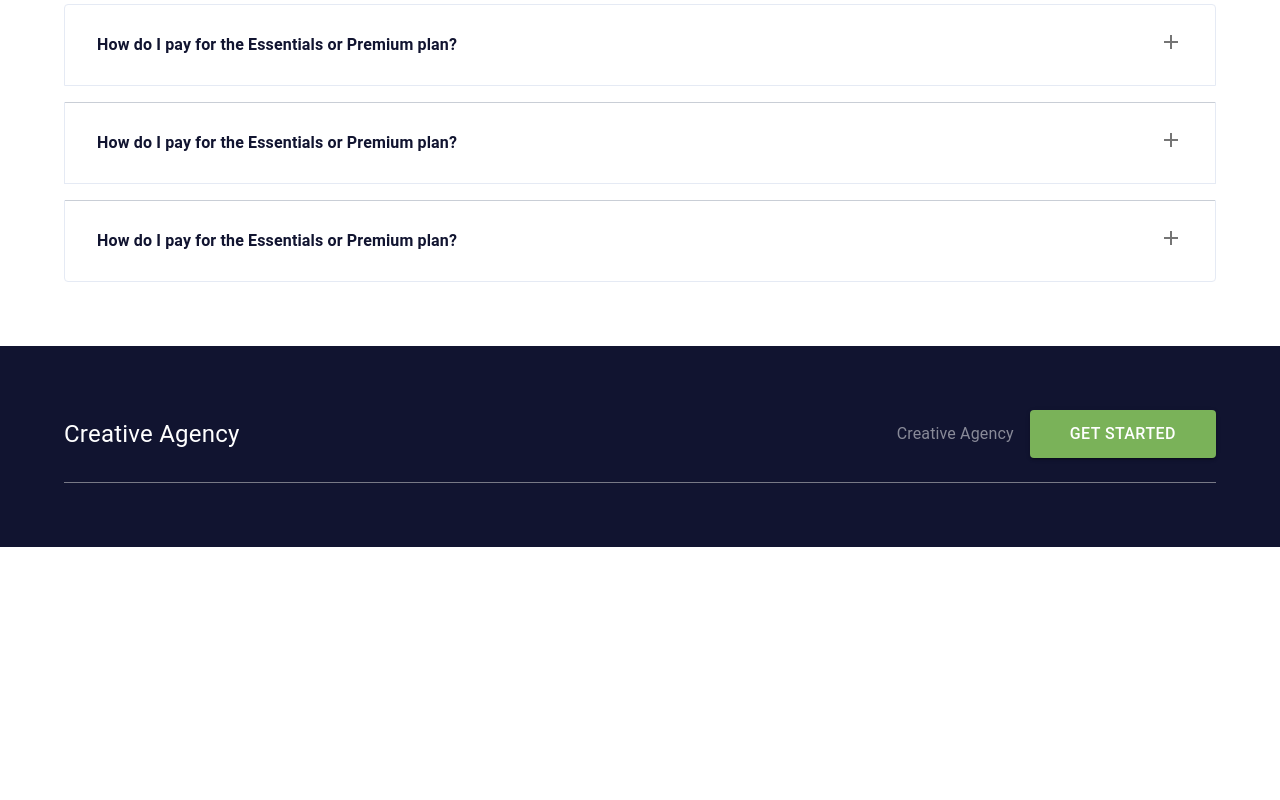
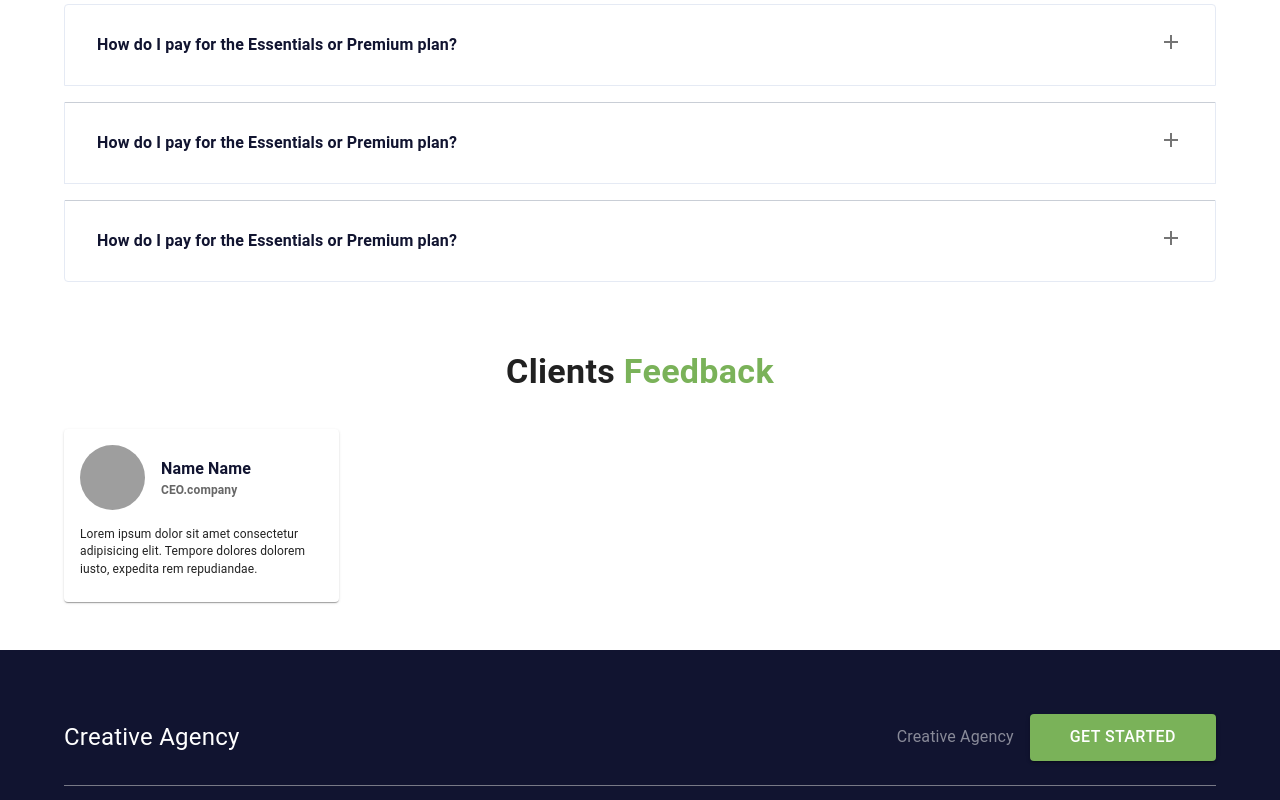
Before and after one commit to mohiuddin2721/creative-agency-materialUI, a React (Create React App) app: page / in a window 1280 px wide. Shown: the part 2181-2981 px from the top of the page. Before the commit the page ends 2728 px from the top, so only its background shows below. Built offline with nearby package versions, Linux system fonts and the light colour scheme; grey boxes are pictures that could not be loaded.

Commit message:
client component ready

```diff
--- /dev/null
+++ b/src/components/Feedback/Feedback.js
@@ -0,0 +1,50 @@
+import React from 'react'
+import { Avatar, Box, Card } from '@mui/material'
+import CardContent from '@mui/material/CardContent';
+import Typography from '@mui/material/Typography';
+
+function Feedback() {
+    return (
+        <Card sx={{ maxWidth: 275 }}>
+            <CardContent>
+                <Box sx={{
+                    display: 'flex',
+                    justifyContent: 'initial',
+                    alignItems: 'center',
+                    mb: 2,
+                }}>
+                    <Box sx={{mr: 2}}>
+                        <Avatar
+                            alt="Remy Sharp"
+                            src="https://mui.com/static/images/avatar/1.jpg"
+                            sx={{ width: 65, height: 65 }}
+                        />
+                    </Box>
+                    <Box>
+                        <Typography sx={{
+                            color: 'primary.main',
+                            fontWeight: 'bold',
+                        }}>
+                            Name Name
+                        </Typography>
+                        <Typography   sx={{
+                            color:'text.secondary',
+                            fontWeight: 'bold',
+                            fontSize: '12px',
+                        }}>
+                            CEO.company
+                        </Typography>
+                    </Box>
+                </Box>
+            <Typography variant="body2" sx={{
+                fontSize: '12px',
+            }}>
+                    Lorem ipsum dolor sit amet consectetur adipisicing elit. Tempore dolores dolorem iusto, expedita rem repudiandae.
+                </Typography>
+            </CardContent>
+        </Card>
+
+    )
+}
+
+export default Feedback
--- /dev/null
+++ b/src/pages/home/ClientFeedback/ClientFeedback.js
@@ -0,0 +1,21 @@
+import React from 'react';
+import { Box } from '@mui/material';
+import Feedback from '../../../components/Feedback/Feedback';
+import SectionTitle from '../../../components/SectionTitle/SectionTitle';
+
+function ClientFeedback() {
+  return (
+    <Box  sx={{
+        mb: 6,
+    }}>
+        <Box sx={{
+            mb: 4,
+        }}>
+            <SectionTitle title='Clients' colored='Feedback' />
+        </Box>
+        <Feedback />
+    </Box>
+  )
+}
+
+export default ClientFeedback
--- a/src/pages/home/Home.js
+++ b/src/pages/home/Home.js
@@ -1,6 +1,7 @@
 import React from 'react';
 import Branding from './Branding/Branding';
 import Brands from './Brands/Brands';
+import ClientFeedback from './ClientFeedback/ClientFeedback';
 import Faq from './Faq/Faq';
 import OurWorks from './OurWorks/OurWorks';
 import Services from './Services/Services';
@@ -13,6 +14,7 @@ const Home = () => {
             <Services />
             <OurWorks />
             <Faq />
+            <ClientFeedback />
         </div>
     );
 };
```
Also changed, not shown: src/pages/home/FeedbackData/FeedbackData.js (added, +20 -0 lines).
